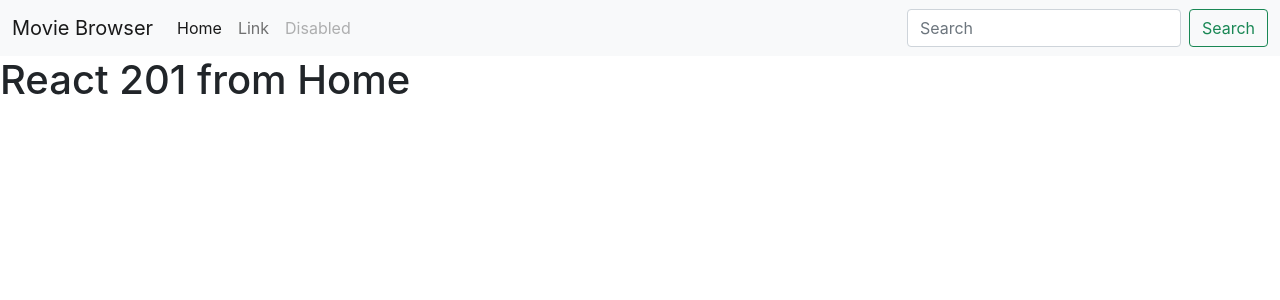
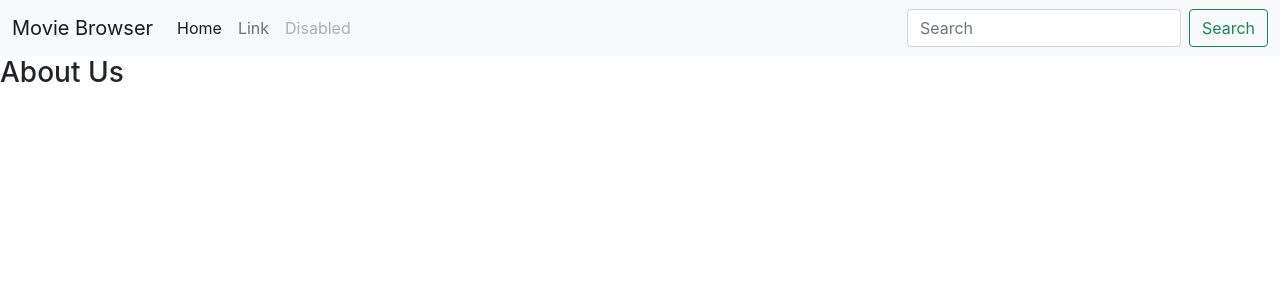
Before and after one commit to a14a19/moviebrowser, a React (Create React App) app: page /about in a window 1280 px wide. Shown: the top 300 px of the page. Built offline with nearby package versions, Linux system fonts and the light colour scheme.

Commit message:
initial commit

```diff
--- a/package.json
+++ b/package.json
@@ -8,6 +8,7 @@
     "@testing-library/user-event": "^13.5.0",
     "react": "^18.2.0",
     "react-dom": "^18.2.0",
+    "react-router-dom": "^6.4.3",
     "react-scripts": "5.0.1",
     "web-vitals": "^2.1.4"
   },
--- a/src/App.js
+++ b/src/App.js
@@ -1,12 +1,17 @@
 import './App.css';
 import Navbar from './Components/navbar';
 import Home from './Components/home';
+import AboutView from './Components/about';
+import { Routes, Route } from 'react-router-dom';
 
 function App() {
   return (
     <div>
       <Navbar />
-      <Home />
+      <Routes>
+        <Route exact path='/' element={<Home />} />
+        <Route exact path='/about' element={<AboutView />}/>
+      </Routes>
     </div>
   );
 }
--- /dev/null
+++ b/src/Components/about.js
@@ -0,0 +1,11 @@
+const AboutView = () =>{
+    return(
+        <>
+            <h3>
+                About Us
+            </h3>
+        </>
+    )
+}
+
+export default AboutView;
--- a/src/index.js
+++ b/src/index.js
@@ -3,11 +3,14 @@ import ReactDOM from 'react-dom/client';
 import './index.css';
 import App from './App';
 import reportWebVitals from './reportWebVitals';
+import { BrowserRouter } from 'react-router-dom';
 
 const root = ReactDOM.createRoot(document.getElementById('root'));
 root.render(
   <React.StrictMode>
-    <App />
+    <BrowserRouter>
+      <App />
+    </BrowserRouter>
   </React.StrictMode>
 );
 
```
Also changed, not shown: 1 other file (tests, documents, lock files or other folders).
